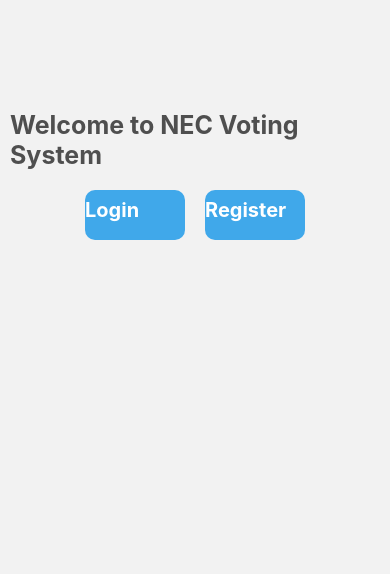
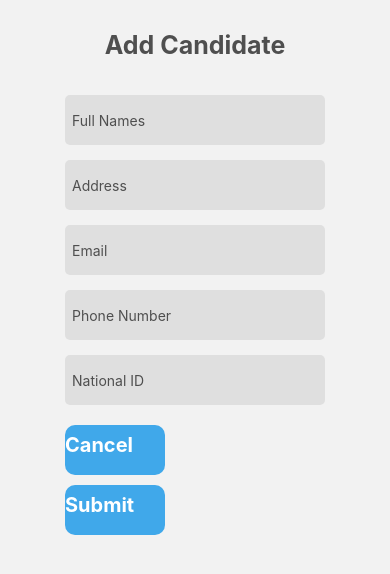
Before and after one commit to b-sandrine/ner_mob, a React Native app: screen /addCandidate in a window 390 px wide. Shown: the top 574 px of the page. Built offline with nearby package versions, Linux system fonts and the light colour scheme.

Commit message:
Added add  candidate page

```diff
--- a/src/navigation/index.js
+++ b/src/navigation/index.js
@@ -3,6 +3,7 @@ import Welcome from "../pages/Welcome/Welcome";
 import Login from "../pages/Login/Login";
 import Register from "../pages/Register/Register";
 import Dashboard from "../pages/auth/Dashboard";
+import AddCandidate from "../pages/AddCandidate/addCandidate";
 
 const Stack = createStackNavigator();
 
@@ -29,6 +30,11 @@ export default function Navigation() {
           component={Dashboard}
           options={{headerShown: false}}
         />
+        <Stack.Screen
+          name="addCandidate"
+          component={AddCandidate}
+          options={{headerShown: false}}
+        />
       </Stack.Navigator>
   )
 }
--- /dev/null
+++ b/src/pages/AddCandidate/addCandidate.js
@@ -0,0 +1,136 @@
+import { Text, View, StyleSheet , TextInput} from "react-native";
+// import Input from "../../components/Input";
+import { useState } from "react";
+import CustomButton from "../../components/CustomButton";
+import axios from "axios";
+
+export default function AddCandidate({navigation}) {
+
+    const [user, setUser] = useState({
+        fullnames: "",
+        address: "",
+        email: "",
+        phoneNumber: "",
+        nid: "",
+    })
+    const [error, setError] = useState('');
+
+    const handleInputChange = (name, value) => {
+        setUser({...user, [name]: value})
+    }
+
+    const handleCancel = () => {
+        navigation.navigate('dashboard');
+    }
+
+    const handleAddCandidate = () => {
+        console.log(user)
+        axios.post('http://localhost:3000/api/candidates/create',user)
+        .then((response) => {
+            console.log(response);
+        })
+        .catch((err) => {
+            console.log(err);
+            setError(err.response.data.error)
+        })
+    }
+    return (
+        <View style={styles.container}>
+            <View style={styles.textContainer}>
+                <Text style={styles.text}>Add Candidate</Text>
+            </View>
+            {error && <Text style={styles.error}>{error}</Text>}
+
+            <View>
+                <TextInput
+                    placeholder="Full Names"
+                    name= "fullnames"
+                    style={styles.textInput}
+                    onChangeText={(text) => handleInputChange("fullnames", text)}
+                    value={user.fullnames}
+                />
+                <TextInput
+                    placeholder="Address"
+                    name= "address"
+                    style={styles.textInput}
+                    onChangeText={(text) => handleInputChange("address", text)}
+                    value={user.address}
+                />
+                <TextInput
+                    placeholder="Email"
+                    name= "email"
+                    style={styles.textInput}
+                    onChangeText={(text) => handleInputChange("email", text)}
+                    value={user.email}
+                />
+                <TextInput
+                    placeholder="Phone Number"
+                    name= "phone"
+                    style={styles.textInput}
+                    onChangeText={(text) => handleInputChange("phoneNumber", text)}
+                    value={user.phone}
+                />
+                <TextInput
+                    placeholder="National ID"
+                    name= "nid"
+                    style={styles.textInput}
+                    onChangeText={(text) => handleInputChange("nid", text)}
+                    value={user.nid}
+                />
+                <CustomButton
+                    title="Cancel"
+                    style={{width: 100 , marginRight: 10}}
+                    onPress={handleCancel}
+                />
+                <CustomButton
+                    title="Submit"
+                    style={{width: 100 , marginRight: 10}}
+                    onPress={handleAddCandidate}
+                />
+            </View>
+        </View>
+    )
+}
+
+const styles = StyleSheet.create({
+    container: {
+        flex: 1,
+        alignItems: 'center',
+        textAlign: 'center'
+    },
+    textContainer: {
+        marginTop: 25,
+        marginBottom: 25,
+        marginLeft: 'auto',
+        marginRight: 'auto',
+    },
+    text: {
+        alignSelf: 'center',
+        fontSize: 25,
+        fontWeight: 'bold',
+        margin: 5,
+        color: '#4F4F4F',
+    },
+    minText: {
+        alignSelf: 'center',
+        fontSize: 16,
+        margin: 5,
+        color: '#4F4F4F',
+    },
+    textInput: {
+        width: 260,
+        height: 50,
+        marginBottom: 10,
+        marginTop: 5,
+        borderRadius: 5,
+        color: '#4F4F4F',
+        padding: 7,
+        backgroundColor: 'rgba(217, 217, 217, 0.76)',
+    },
+    error: {
+        color: "red",
+        marginTop: 10,
+        marginBottom: 10,
+        alignSelf: 'center'
+    }
+})
--- a/src/pages/auth/Dashboard/index.js
+++ b/src/pages/auth/Dashboard/index.js
@@ -1,8 +1,20 @@
 import { View, Text } from "react-native"
-export default function Dashboard () {
+import authService from "../../../service/authService"
+import CustomButton from "../../../components/CustomButton"
+
+export default function Dashboard({navigation}) {
+
+    const handleAddCandate = () => {
+        navigation.navigate('addCandidate')
+    }
+
     return (
         <View>
-            <Text>Welcome user!!</Text>
+            <Text>Welcome back {authService.getRole()}!</Text>
+            <CustomButton
+                title="Add Candidate"
+                onPress={handleAddCandate}
+            />
         </View>
     )
 }
--- a/src/service/authService.js
+++ b/src/service/authService.js
@@ -20,8 +20,8 @@ const storeRole = (role) => {
     localStorage.setItem('role', role)
 }
 
-const getRole = (role) => {
-    localStorage.getItem('role')
+const getRole = () => {
+    return localStorage.getItem('role')
 }
 
 const authService = {
```
